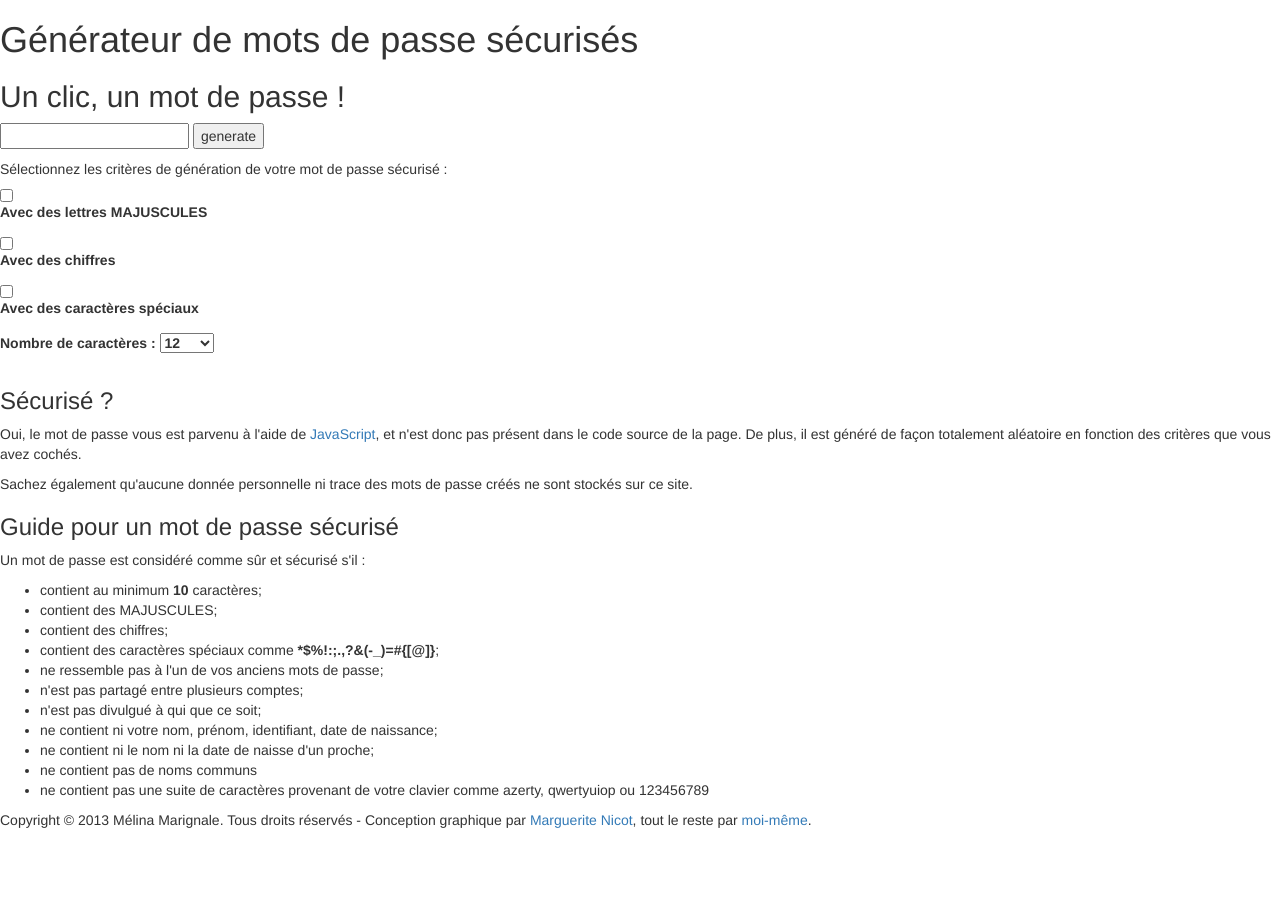
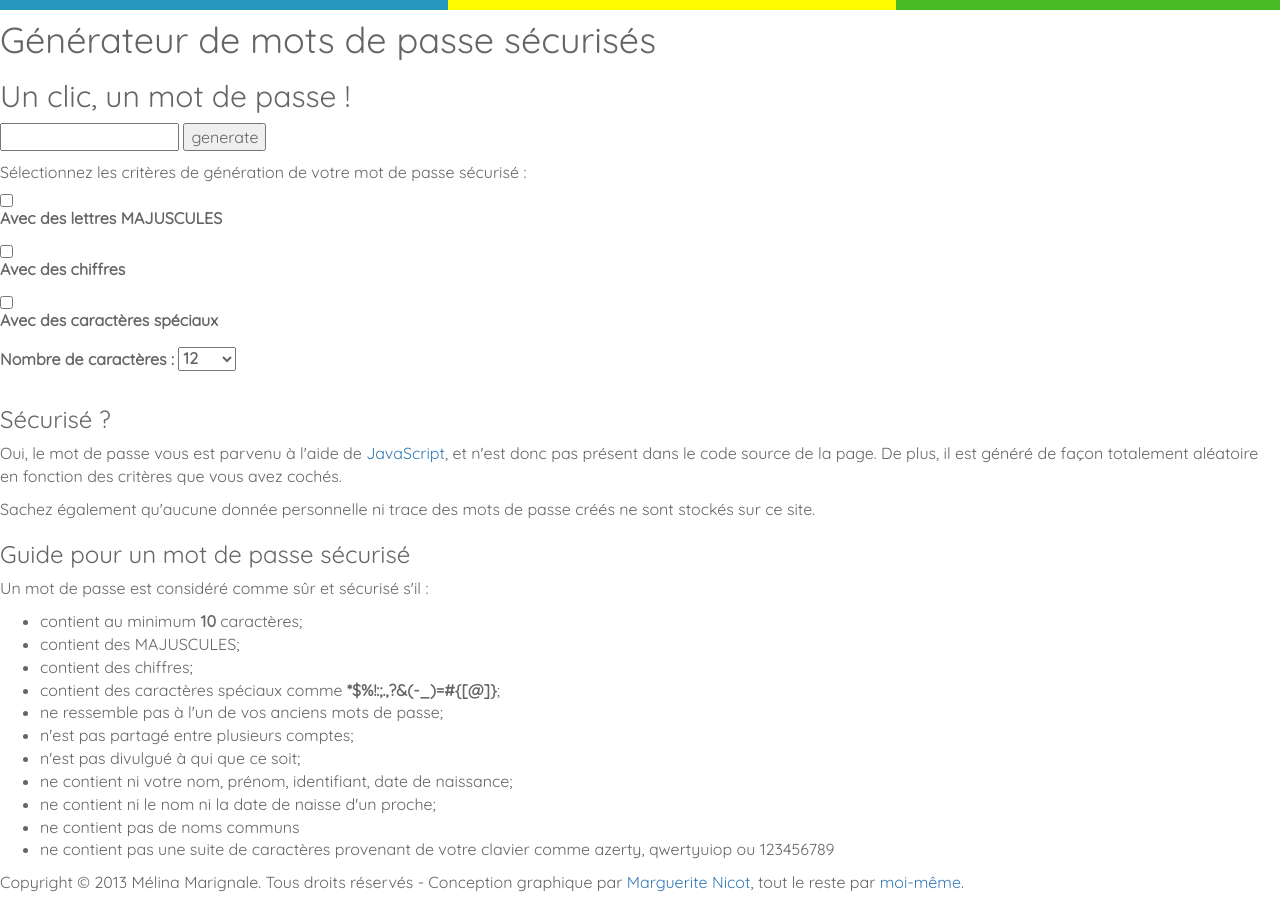
Before and after one commit to melinamarignale/generate, a plain HTML site: page index.html in a window 1280 px wide. Before the commit the page ends 840 px from the top, so only its background shows below. Drawn offline with nearby package versions, Linux system fonts and the light colour scheme.

Commit message:
start of style

```diff
--- a/index.html
+++ b/index.html
@@ -8,6 +8,7 @@
 </head>
 <body>
     <header>
+        <div id="colorsAnimate"></div>
         <h1>Générateur de mots de passe sécurisés</h1>
             <h2>Un clic, un mot de passe !</h2>
     </header>
--- a/style.css
+++ b/style.css
@@ -0,0 +1,22 @@
+@import url("http://fonts.googleapis.com/css?family=Quicksand");
+
+body {
+    font-family: 'Quicksand', Helvetica, serif;
+    font-size: 16px;
+    color: #646566;
+}
+#colorsAnimate {
+    position: absolute;
+    top: 0;
+    left: 0;
+    height: 10px;
+    width: 100%;
+    background-image:linear-gradient(
+            to right,
+            #2597bc,
+            #2597bc 35%,
+            #fffc00 35%,
+            #fffc00 70%,
+            #48bc25 70%
+    );
+}
```
